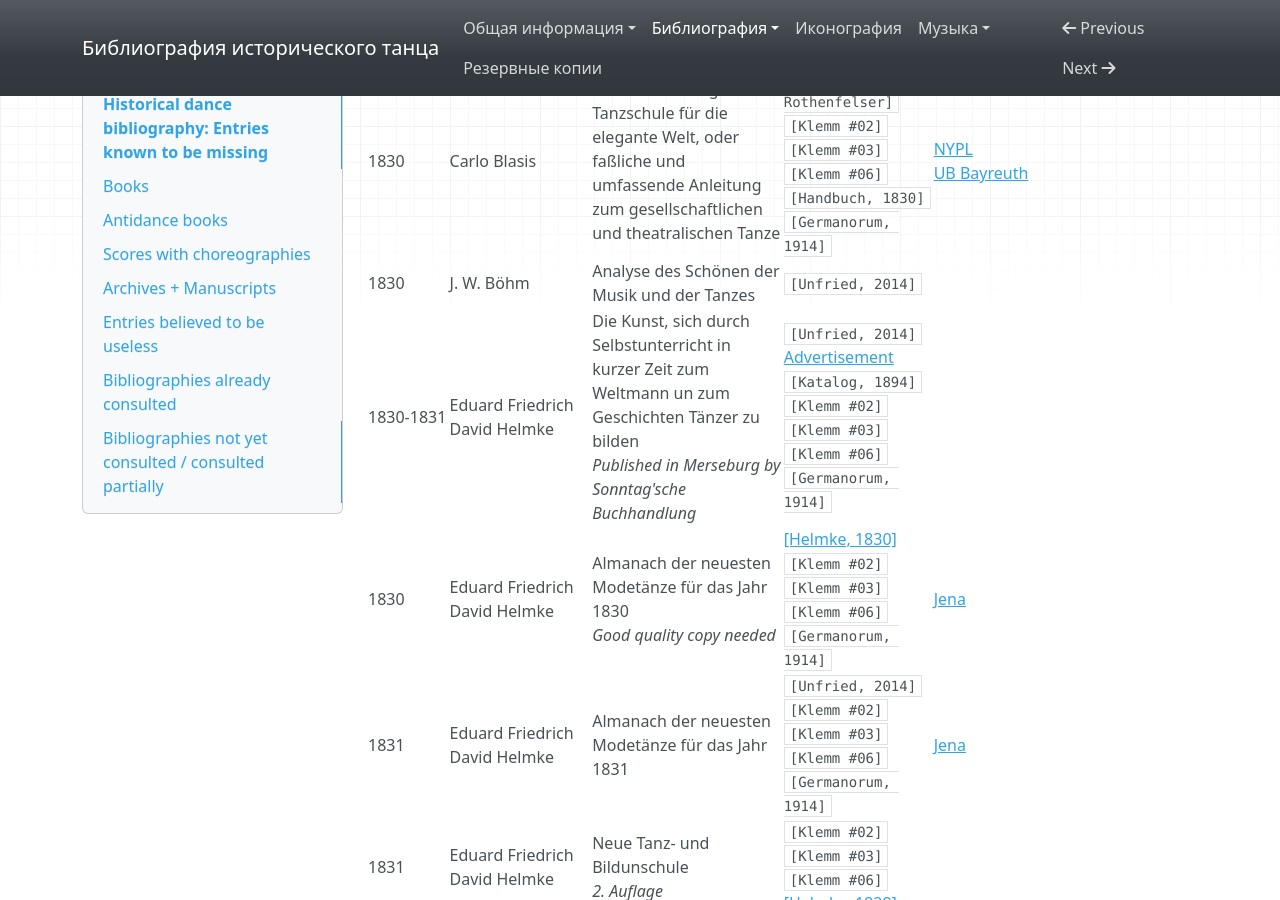
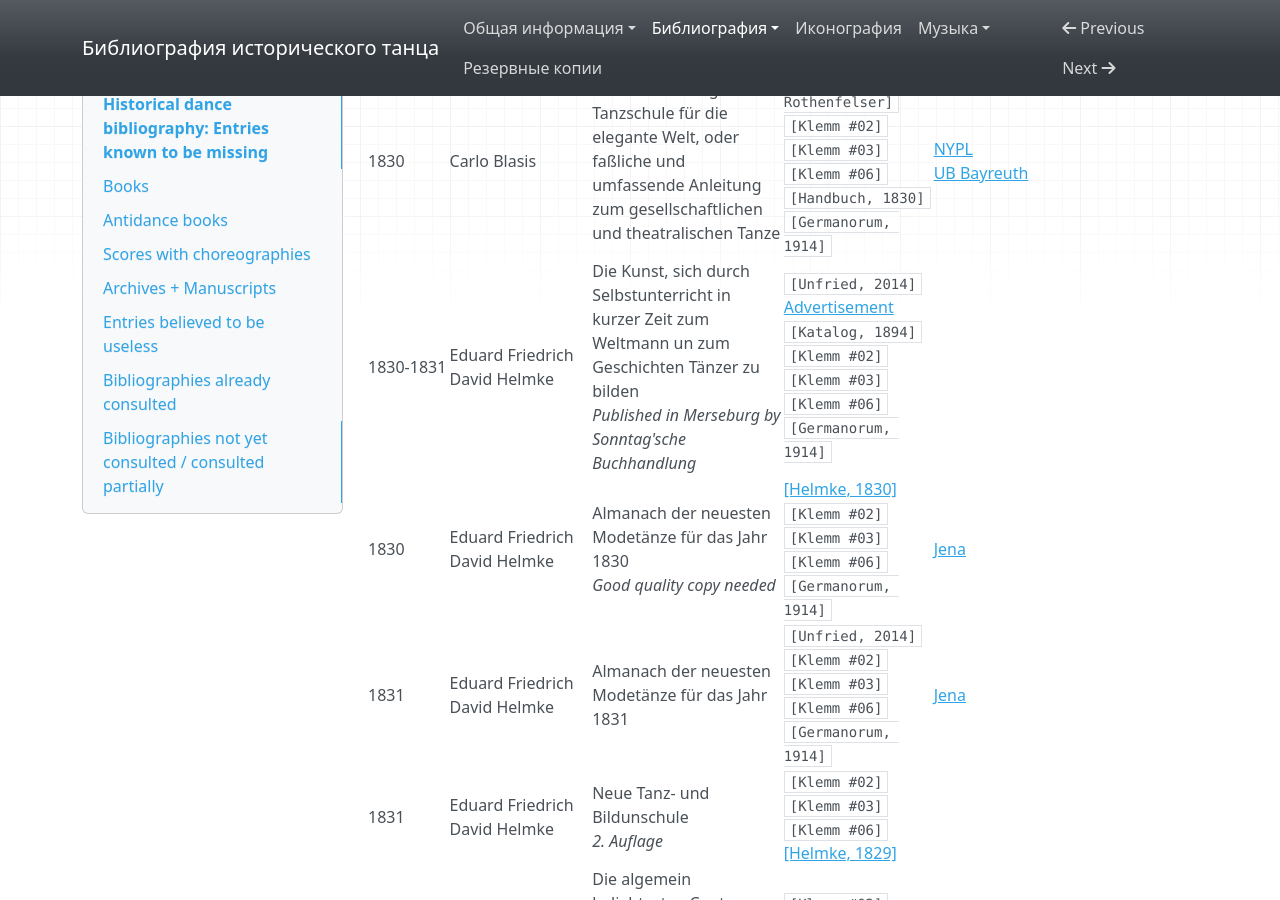
Before and after one commit to hda-technical/dancebooks, an MkDocs documentation site: the page built from docs/bibliography_missing.md, in a window 1280 px wide and 900 px high, scrolled down 28527 px. Built offline with MkDocs 1.6.1, drawn with Linux system fonts in a browser that asks for light colours; nearby versions of some CDN libraries.

Commit message:
Add J. W. Böhm _Analyse_

```diff
--- a/docs/bibliography_missing.md
+++ b/docs/bibliography_missing.md
@@ -262,7 +262,6 @@
 | 1830 | Gotthelf Tschütter<br/>A. Engelbrecht (composer) | Der Familienball im geselligen Kreise, oder alle nur mögliche bei einem Balle vorkommende Tänze in 140 Touren<br/>_Published in Friese_ | `[Klemm #02]`<br/>`[Klemm #03]`<br/>`[Klemm #06]` | |
 | 1830? | R. Lowe<br/>J. Lowe × 2<br/>J. S. Lowe | Lowe's Ball-Conductor and Assembly Guide<br/>Third Edition<br/>Dated circa 1850 by the National Library of Scotland | `[Kickery]`<br/>`[Rogers, 1998]`<br/>`[Leaflets]`<br/>[[Cooper, #03]](https://www.regencydances.org/paper003.php) | [NLS](http://main-cat.nls.uk/vwebv/holdingsInfo?bibId=2999807) |
 | 1830 | Carlo Blasis | Neue vollständige Tanzschule für die elegante Welt, oder faßliche und umfassende Anleitung zum gesellschaftlichen und theatralischen Tanze | `[3. Rothenfelser]`<br/>`[Klemm #02]`<br/>`[Klemm #03]`<br/>`[Klemm #06]`<br/>`[Handbuch, 1830]`<br/>`[Germanorum, 1914]` | [NYPL](http://catalog.nypl.org/record=b12282042~S1)<br/>[UB Bayreuth](https://katalog.uni-bayreuth.de:443/TouchPoint/perma.do?q=+1035="BV017560576"+IN+[2]&v=ubt&b=0&l=en) |
-| 1830 | J. W. Böhm | Analyse des Schönen der Musik und der Tanzes | `[Unfried, 2014]` | |
 | 1830-1831 | Eduard Friedrich David Helmke | Die Kunst, sich durch Selbstunterricht in kurzer Zeit zum Weltmann un zum Geschichten Tänzer zu bilden<br/>_Published in Merseburg by Sonntag'sche Buchhandlung_ | `[Unfried, 2014]`<br/>[Advertisement](https://books.google.com/books?id=4alFAAAAcAAJ&pg=PA378)<br/>`[Katalog, 1894]`<br/>`[Klemm #02]`<br/>`[Klemm #03]`<br/>`[Klemm #06]`<br/>`[Germanorum, 1914]` | |
 | 1830 | Eduard Friedrich David Helmke | Almanach der neuesten Modetänze für das Jahr 1830<br/>_Good quality copy needed_ | [[Helmke, 1830]](https://bib.hda.org.ru/books/helmke_1830)<br/>`[Klemm #02]`<br/>`[Klemm #03]`<br/>`[Klemm #06]`<br/>`[Germanorum, 1914]` | [Jena](https://kataloge.thulb.uni-jena.de/DB=1/LNG=DU/CLK?IKT=12&TRM=600308103) |
 | 1831 | Eduard Friedrich David Helmke | Almanach der neuesten Modetänze für das Jahr 1831 | `[Unfried, 2014]`<br/>`[Klemm #02]`<br/>`[Klemm #03]`<br/>`[Klemm #06]`<br/>`[Germanorum, 1914]` | [Jena](https://kataloge.thulb.uni-jena.de/DB=1/LNG=DU/CLK?IKT=12&TRM=600308103) |
```
Also changed, not shown: 1 other file.
